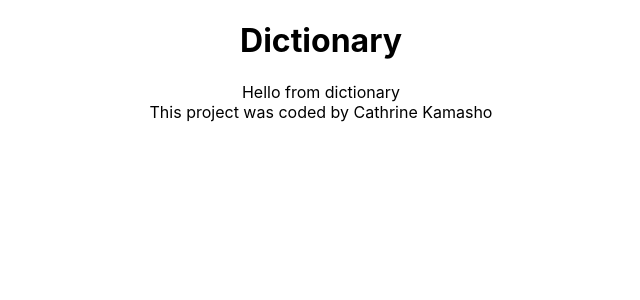
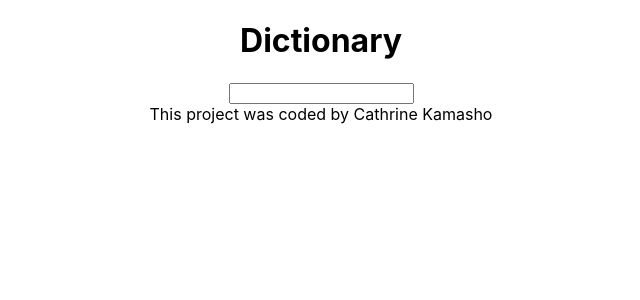
Before and after one commit to cathrine-frontendDev/react-dictionary, a React (Create React App) app: page / in a window 1280 px wide. Shown: the top 300 px of the page, without its empty margins (319-959 px from the left). Built offline with nearby package versions, Linux system fonts and the light colour scheme.

Commit message:
added the search engine

```diff
--- a/src/Dictionary.js
+++ b/src/Dictionary.js
@@ -1,11 +1,26 @@
-import React from "react";
+import React, { useState } from "react";
 import "./Dictionary.css";
 
 
 export default function Dictionary () {
+    let [keyword, setKeyword] = useState("");
+
+    function search(event) {
+        event.preventDefault();
+        alert("Searching for ${keyword} defination");
+    }
+
+
+    function handleKeywordChange(event) {
+        setKeyword(event.target.value);
+    }
+
+
     return (
     <div className="Dictionary">
-        Hello from dictionary
+        <form onSubmit={search}>
+            <input type="search" onChange={handleKeywordChange} />
+        </form>
         </div>
     );
 }
```
